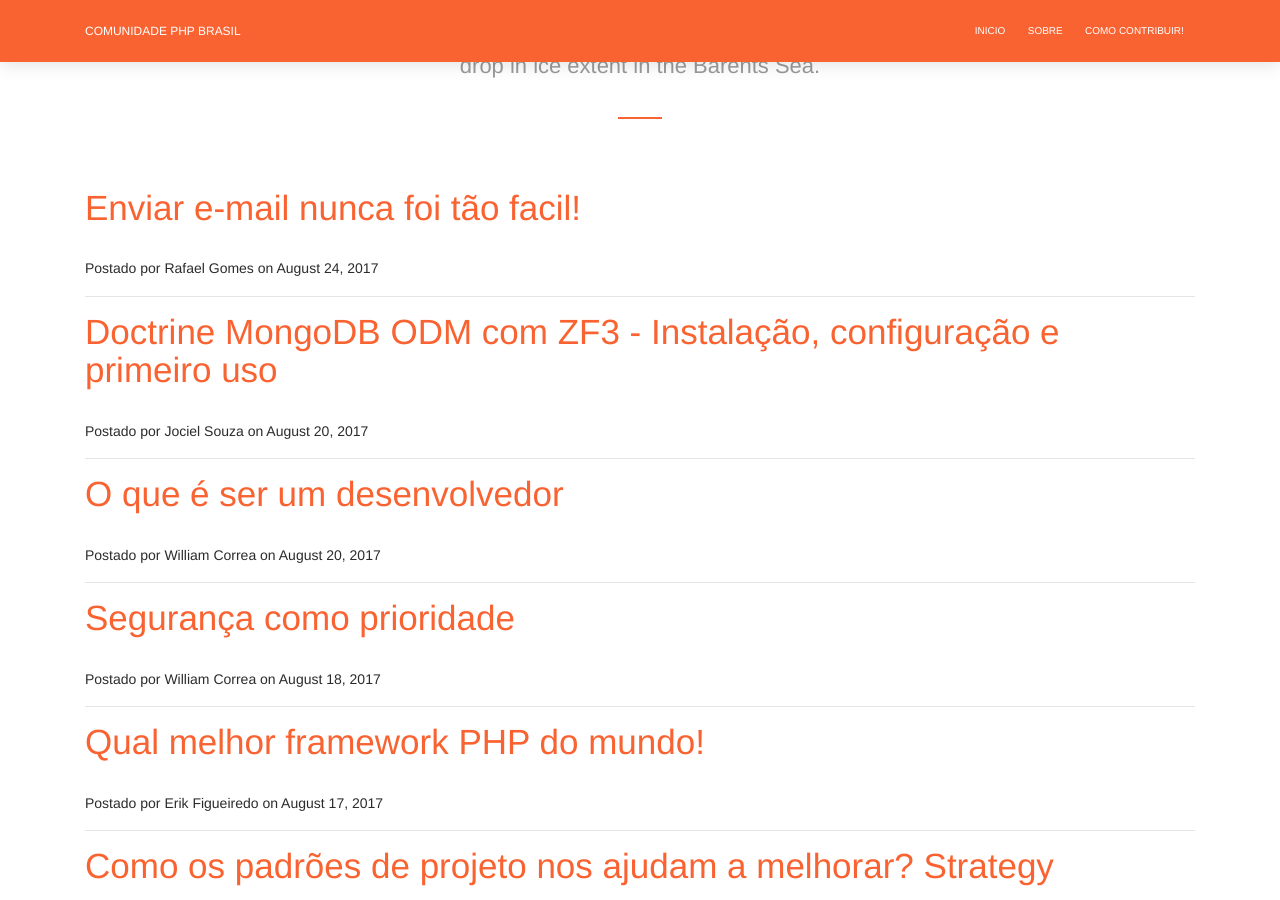
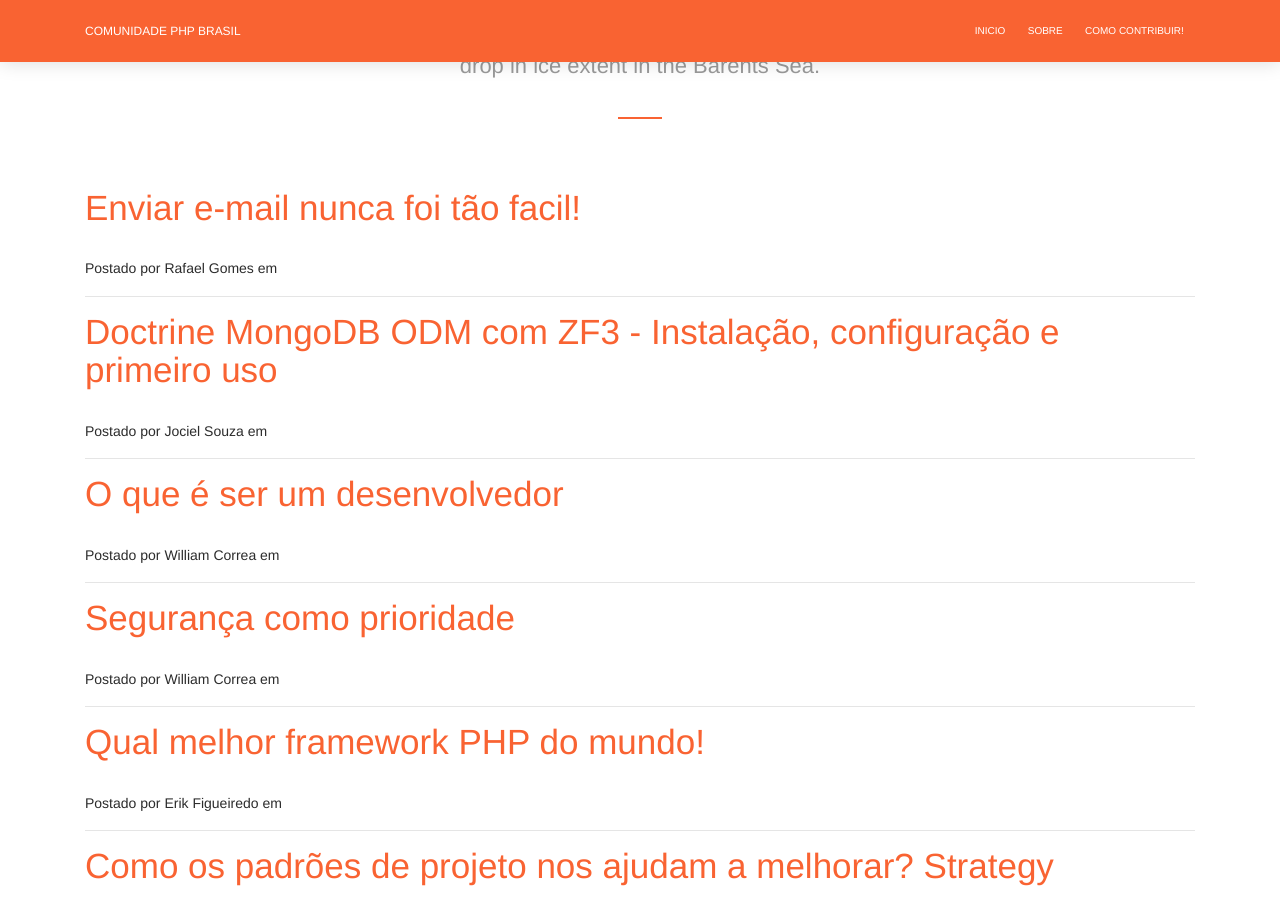
Before and after one commit to brasil-php/blog, a Jekyll site: the page built from index.html, in a window 1280 px wide and 900 px high, scrolled down 801 px. Built offline with Jekyll 4.4.1, drawn with Linux system fonts in a browser that asks for light colours; the list of posts is cut into pages by our own code; some of the changed text lies outside the part shown.

Commit message:
Update index.html

```diff
--- a/index.html
+++ b/index.html
@@ -31,7 +31,7 @@
   {% when '12' %}Dezembro
 {% endcase %}
 
-    <p class="post-meta">Postado por {% if post.author %}{{ post.author }}{% else %}{{ site.title }}{% endif %} on {{ post.date | date: "%B %-d, %Y" }}</p>
+    <p class="post-meta">Postado por {% if post.author %}{{ post.author }}{% else %}{{ site.title }}{% endif %} em {{ page.date | date: "%Y" }}</p>
 </div>
 <hr>
 {% endfor %}
```
